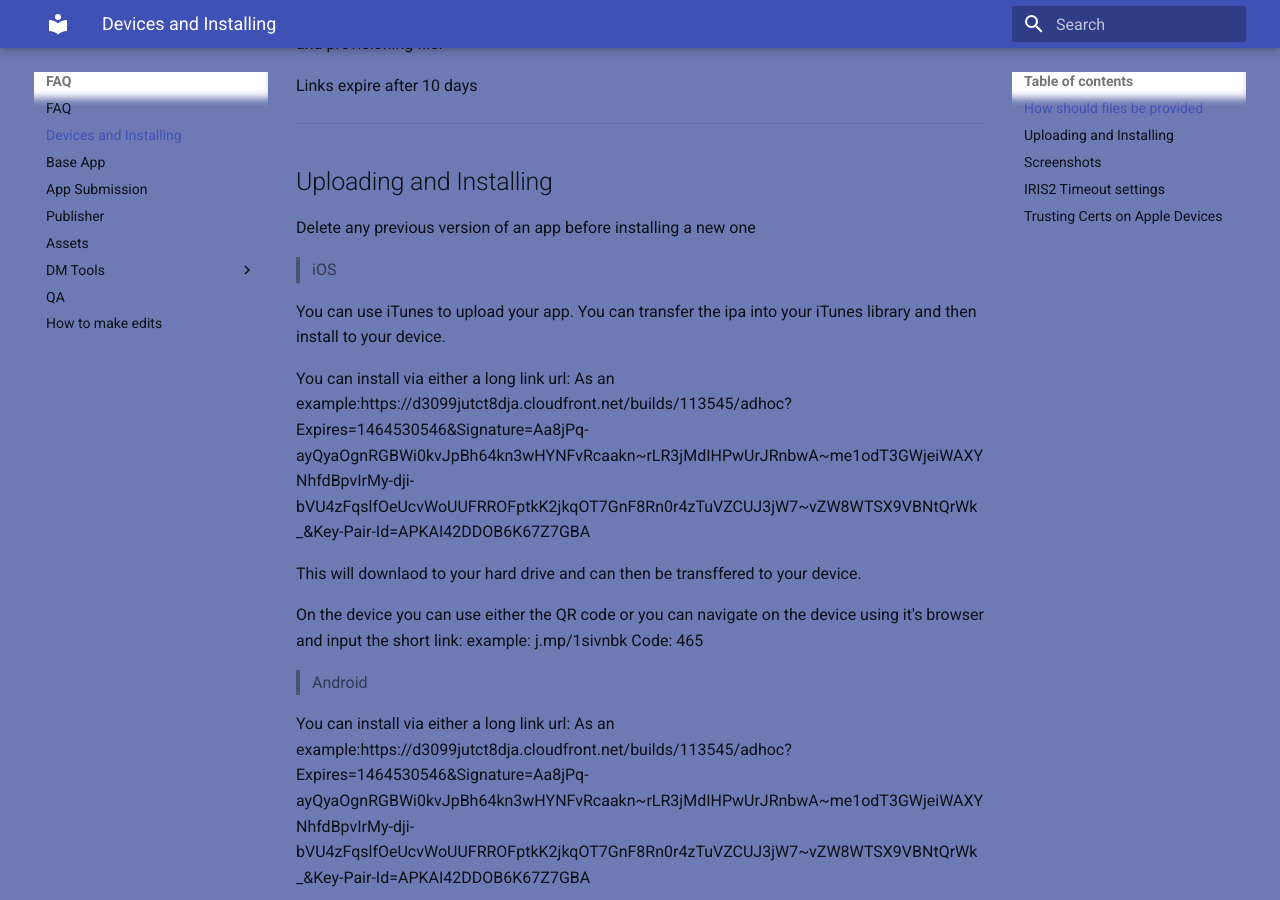
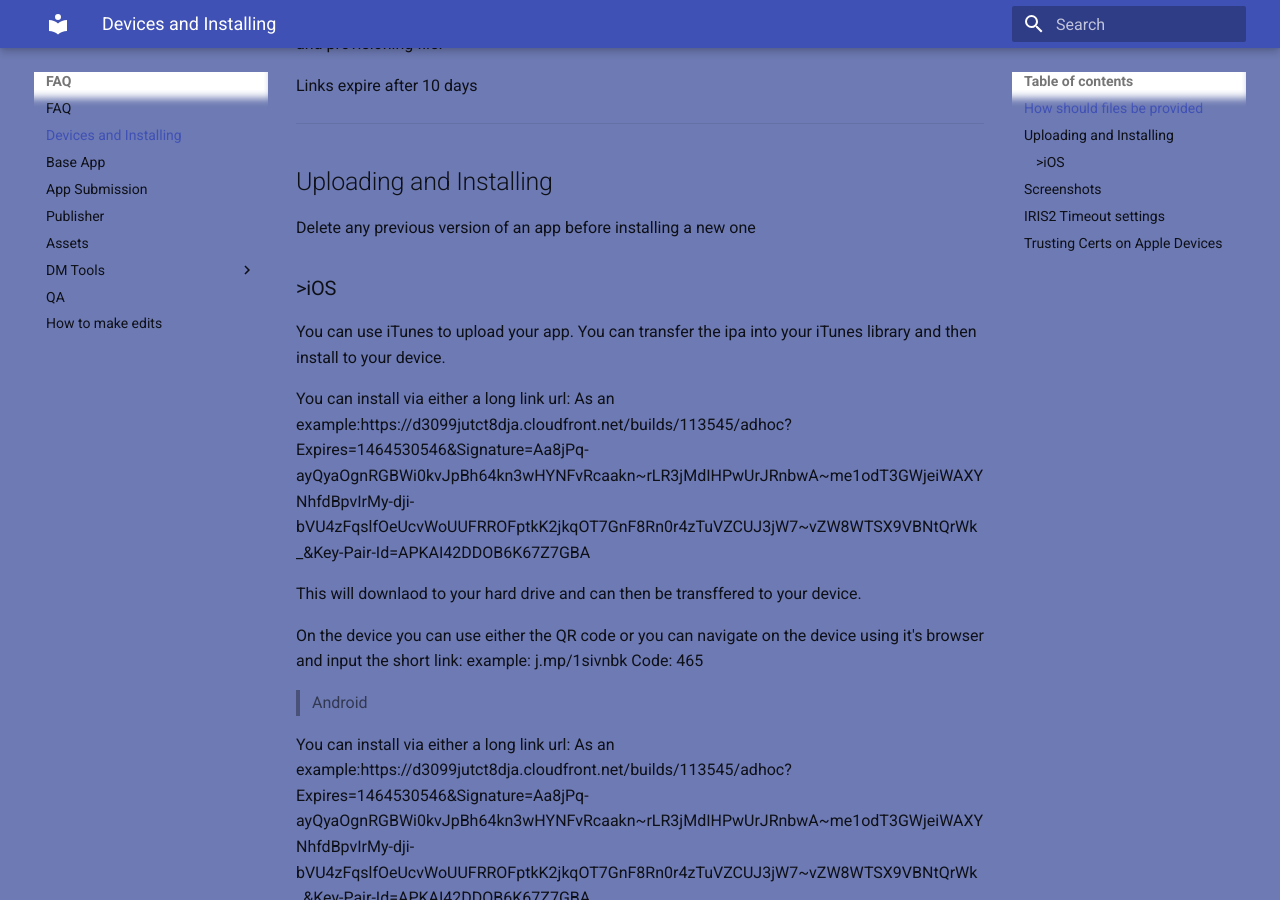
Before and after one commit to denovo/Antenna-faq, an MkDocs documentation site: the page built from docs/devices.md, in a window 1280 px wide and 900 px high, scrolled down 385 px. Built offline with MkDocs 1.6.1 and Material for MkDocs 9.7.7, drawn with Linux system fonts in a browser that asks for light colours; old or Windows-style settings are respelled for this version of MkDocs.

```diff
--- a/docs/devices.md
+++ b/docs/devices.md
@@ -14,7 +14,7 @@ Links expire after 10 days
 ## Uploading and Installing
 
 Delete any previous version of an app before installing a new one
-> iOS
+### >iOS
 
 You can use iTunes to upload your app.
 You can transfer the ipa into your iTunes library and then install to your device.
```
